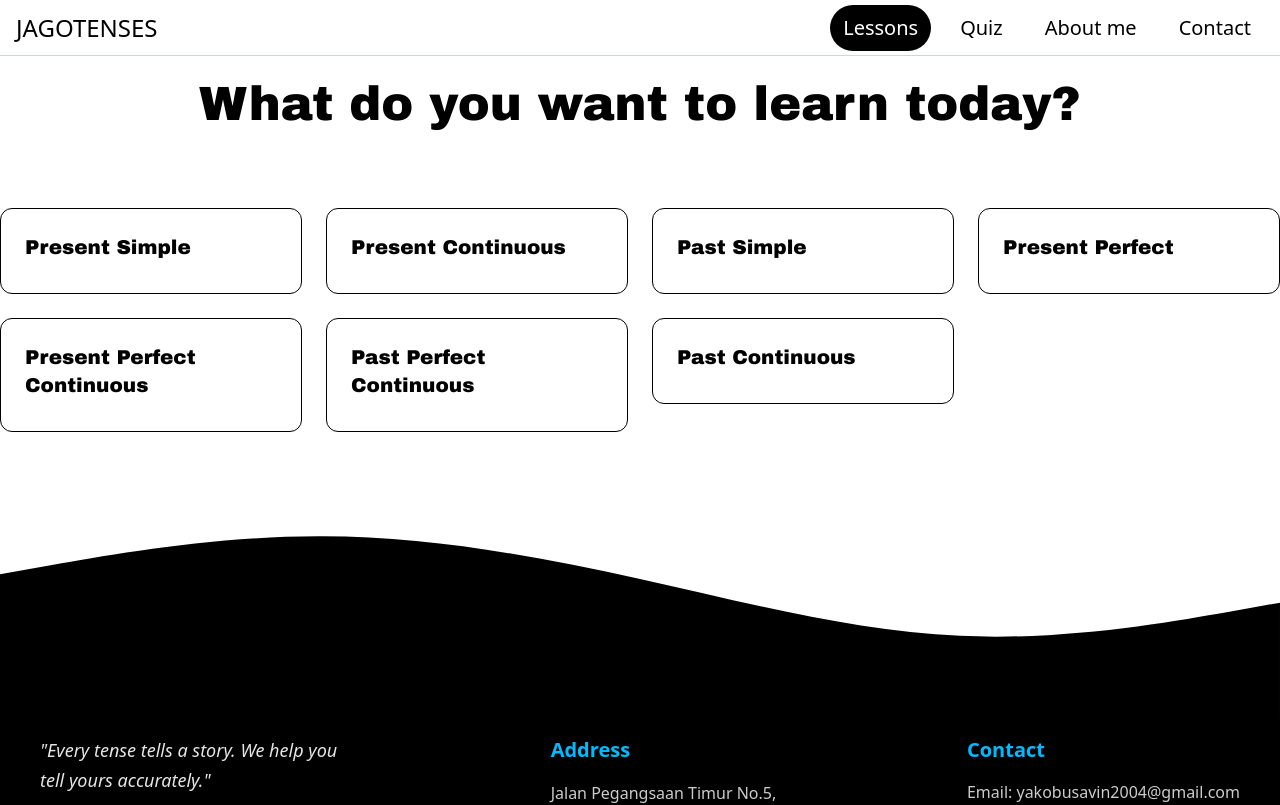
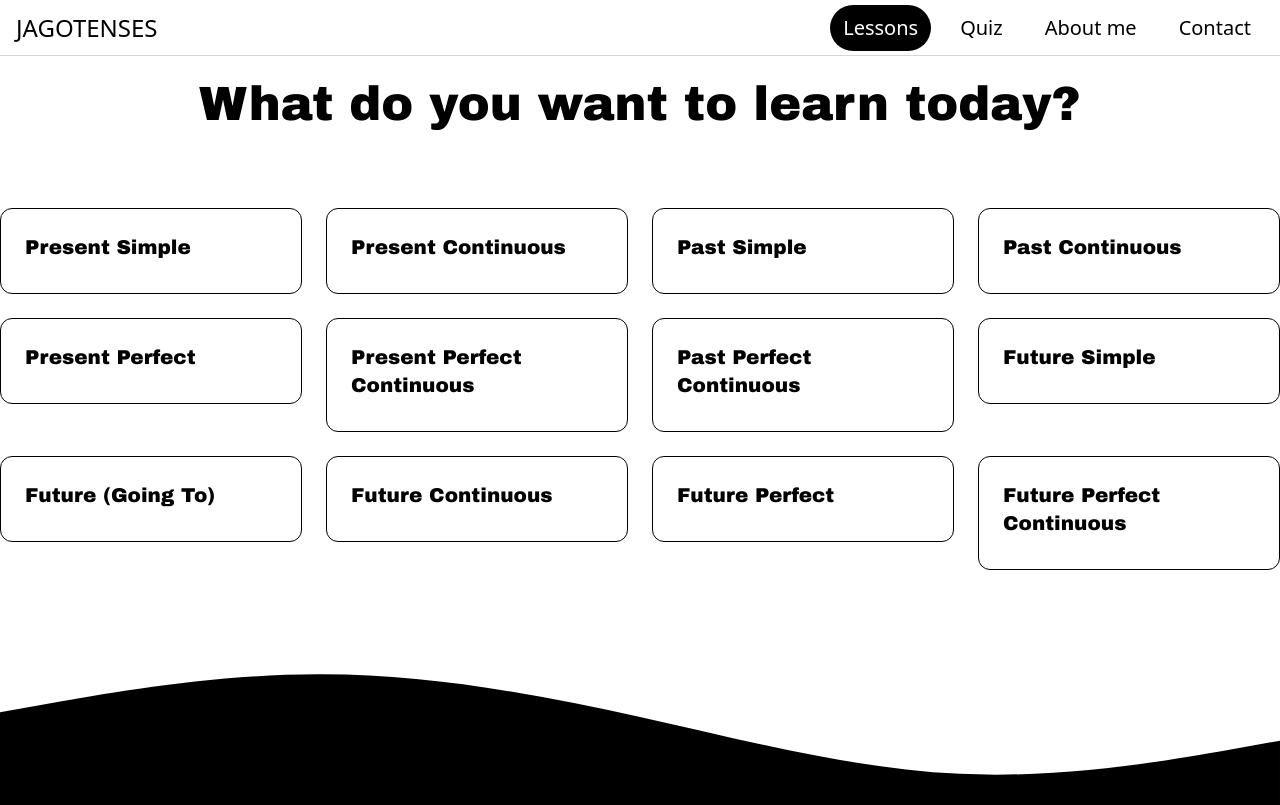
Before and after one commit to YO-SP/Jago-Tenses, a React (Vite) app: page /lessons in a window 1280 px wide. Shown: the top 805 px of the page. Built offline with nearby package versions, Linux system fonts and the light colour scheme.

Commit message:
Menambahkan materi untuk semua tenses

```diff
--- a/src/components/TenseCard.jsx
+++ b/src/components/TenseCard.jsx
@@ -5,14 +5,35 @@ export default function TenseCard({title, definition, usage, formula}){
 
                 <h1 className="text-black font-['Archivo_Black'] text-center text-5xl mt-20 mb-20">{title}</h1>
 
+                <div className="max-w-3xl mx-auto mt-16 p-8 border rounded-3xl">
+                    <h2 className="inline-block bg-black text-white px-5 py-1 rounded-full text-2xl">Definition</h2>
+                    <p className="mt-6 text-xl text-justify">{definition}</p>
+
+                </div>
+
+                <div className="max-w-3xl mx-auto mt-16 p-8 border rounded-3xl">
+                    <h2 className="inline-block bg-black text-white px-5 py-1 rounded-full text-2xl">Usage</h2>
 
 
-                {usage.map((us, index) => (
-                <li key={index}>{us}</li>
-                ))}
+
+                    <ul className="list-disc list-inside space-y-2 text-xl mt-4">
+                    {usage.map((usa, index) => (
+                        <li key={index}>{usa}</li>
+                        ))}
+                     </ul>
+
+                </div>
 
 
-                <p>{formula.positive}</p>
+                 <div className="max-w-3xl mx-auto mt-16 p-8 border rounded-3xl">
+                    <h2 className="inline-block bg-black text-white px-5 py-1 rounded-full text-2xl">Formula</h2>
+                    <ul className="list-disc list-inside space-y-2 text-xl mt-4">
+                        <li><b>Positive : </b> {formula.positive}</li>
+                        <li><b>Negative : </b>{formula.negative}</li>
+                        <li><b>Interrogative : </b>{formula.interrogative}</li>
+
+                    </ul>
+                </div>
             </div>
 
 
--- a/src/data/tenses.js
+++ b/src/data/tenses.js
@@ -2,7 +2,7 @@ export const tenses = [
     {
         id: "present-simple",
         title: "Present Simple",
-        definition: "The Present Simple is a verb tense used to describe actions that are constant, habitual, or factual.",
+        definition: "The Present Simple is the most basic tense in English. Its main job is to talk about things that are generally true, things that happen over and over again, and things that are set in stone. Instead of talking about what is happening at this exact second, it focuses on facts, daily life, and permanent situations.",
         usage: [
             "Habits and Routines",
             "General Truths and Facts",
@@ -13,37 +13,191 @@ export const tenses = [
         formula: {
             positive: "Subject + Verb 1 (s/es for He/She/It) + Object",
             negative: "Subject + Do/Does + Not + Verb 1 + Object",
-            Interrogative: "Do/Does + Subject + Verb 1 + Object?"
+            interrogative: "Do/Does + Subject + Verb 1 + Object?"
         }
     },
 
     {
         id: "present-continuous",
-        title: "Present Continuous"
+        title: "Present Continuous",
+        definition: "The Present Continuous tense is used to talk about actions that are happening right now or around the present time. It emphasizes temporary situations and actions that are still in progress.",
+        usage: [
+            "Actions happening now",
+            "Temporary situations",
+            "Future plans (already arranged)",
+            "Trends or changing situations",
+            "Repeated actions with annoyance"
+        ],
+        formula: {
+            positive: "Subject + Am/Is/Are + Verb-ing + Object",
+            negative: "Subject + Am/Is/Are + Not + Verb-ing + Object",
+            interrogative: "Am/Is/Are + Subject + Verb-ing + Object?"
+        }
     },
 
     {
         id: "past-simple",
-        title: "Past Simple"
+        title: "Past Simple",
+        definition: "The Past Simple tense is used to talk about actions or situations that happened and finished at a specific time in the past.",
+        usage: [
+            "Completed actions in the past",
+            "Past habits",
+            "Series of completed actions",
+            "Past facts or generalizations",
+            "Specific time in the past"
+        ],
+        formula: {
+            positive: "Subject + Verb 2 + Object",
+            negative: "Subject + Did + Not + Verb 1 + Object",
+            interrogative: "Did + Subject + Verb 1 + Object?"
+        }
+    },
+
+    {
+        id: "past-continuous",
+        title: "Past Continuous",
+        definition: "The Past Continuous tense is used to describe actions that were in progress at a specific moment in the past.",
+        usage: [
+            "Actions in progress in the past",
+            "Interrupted actions",
+            "Parallel actions in the past",
+            "Setting the background of a story"
+        ],
+        formula: {
+            positive: "Subject + Was/Were + Verb-ing + Object",
+            negative: "Subject + Was/Were + Not + Verb-ing + Object",
+            interrogative: "Was/Were + Subject + Verb-ing + Object?"
+        }
     },
 
     {
         id: "present-perfect",
-        title: "Present Perfect"
+        title: "Present Perfect",
+        definition: "The Present Perfect tense connects the past with the present. It is used to talk about experiences or actions that happened at an unspecified time before now.",
+        usage: [
+            "Life experiences",
+            "Actions with results in the present",
+            "Actions that started in the past and continue until now",
+            "Unfinished time periods"
+        ],
+        formula: {
+            positive: "Subject + Has/Have + Verb 3 + Object",
+            negative: "Subject + Has/Have + Not + Verb 3 + Object",
+            interrogative: "Has/Have + Subject + Verb 3 + Object?"
+        }
     },
 
     {
         id: "present-perfect-continuous",
-        title: "Present Perfect Continuous"
+        title: "Present Perfect Continuous",
+        definition: "The Present Perfect Continuous tense is used to emphasize the duration of an action that started in the past and is still continuing or has recently stopped.",
+        usage: [
+            "Actions that started in the past and continue now",
+            "Emphasizing duration",
+            "Recently finished actions with visible results"
+        ],
+        formula: {
+            positive: "Subject + Has/Have + Been + Verb-ing + Object",
+            negative: "Subject + Has/Have + Not + Been + Verb-ing + Object",
+            interrogative: "Has/Have + Subject + Been + Verb-ing + Object?"
+        }
     },
 
     {
         id: "past-perfect-continuous",
-        title: "Past Perfect Continuous"
+        title: "Past Perfect Continuous",
+        definition: "The Past Perfect Continuous tense is used to show that an action was ongoing for a period of time before another action in the past occurred.",
+        usage: [
+            "Actions continuing up to a point in the past",
+            "Showing cause of a past action",
+            "Emphasizing duration before another past event"
+        ],
+        formula: {
+            positive: "Subject + Had + Been + Verb-ing + Object",
+            negative: "Subject + Had + Not + Been + Verb-ing + Object",
+            interrogative: "Had + Subject + Been + Verb-ing + Object?"
+        }
     },
 
     {
-        id: "past-continuous",
-        title: "Past Continuous"
-    },
-]
+    id: "future-simple",
+    title: "Future Simple",
+    definition: "The Future Simple tense is used to talk about actions or events that will happen in the future. It is often used for decisions made at the moment of speaking, predictions, promises, and offers.",
+    usage: [
+        "Decisions made at the moment of speaking",
+        "Predictions about the future",
+        "Promises and offers",
+        "Future facts"
+    ],
+    formula: {
+        positive: "Subject + Will + Verb 1 + Object",
+        negative: "Subject + Will + Not + Verb 1 + Object",
+        interrogative: "Will + Subject + Verb 1 + Object?"
+    }
+},
+
+{
+    id: "future-going-to",
+    title: "Future (Going To)",
+    definition: "The Going To future tense is used to talk about plans or intentions that have already been decided before the moment of speaking, as well as predictions based on present evidence.",
+    usage: [
+        "Planned future actions",
+        "Strong intentions",
+        "Predictions based on evidence"
+    ],
+    formula: {
+        positive: "Subject + Am/Is/Are + Going To + Verb 1 + Object",
+        negative: "Subject + Am/Is/Are + Not + Going To + Verb 1 + Object",
+        interrogative: "Am/Is/Are + Subject + Going To + Verb 1 + Object?"
+    }
+},
+
+{
+    id: "future-continuous",
+    title: "Future Continuous",
+    definition: "The Future Continuous tense is used to describe actions that will be in progress at a specific time in the future.",
+    usage: [
+        "Actions that will be happening at a specific time in the future",
+        "Polite questions about future plans",
+        "Parallel actions in the future"
+    ],
+    formula: {
+        positive: "Subject + Will + Be + Verb-ing + Object",
+        negative: "Subject + Will + Not + Be + Verb-ing + Object",
+        interrogative: "Will + Subject + Be + Verb-ing + Object?"
+    }
+},
+
+{
+    id: "future-perfect",
+    title: "Future Perfect",
+    definition: "The Future Perfect tense is used to talk about actions that will be completed before a specific time or event in the future.",
+    usage: [
+        "Actions completed before a future time",
+        "Deadlines in the future",
+        "Future achievements"
+    ],
+    formula: {
+        positive: "Subject + Will + Have + Verb 3 + Object",
+        negative: "Subject + Will + Not + Have + Verb 3 + Object",
+        interrogative: "Will + Subject + Have + Verb 3 + Object?"
+    }
+},
+
+{
+    id: "future-perfect-continuous",
+    title: "Future Perfect Continuous",
+    definition: "The Future Perfect Continuous tense is used to emphasize the duration of an action that will continue up to a certain point in the future.",
+    usage: [
+        "Actions continuing up to a future time",
+        "Emphasizing duration",
+        "Cause of a future situation"
+    ],
+    formula: {
+        positive: "Subject + Will + Have + Been + Verb-ing + Object",
+        negative: "Subject + Will + Not + Have + Been + Verb-ing + Object",
+        interrogative: "Will + Subject + Have + Been + Verb-ing + Object?"
+    }
+}
+
+];
```
